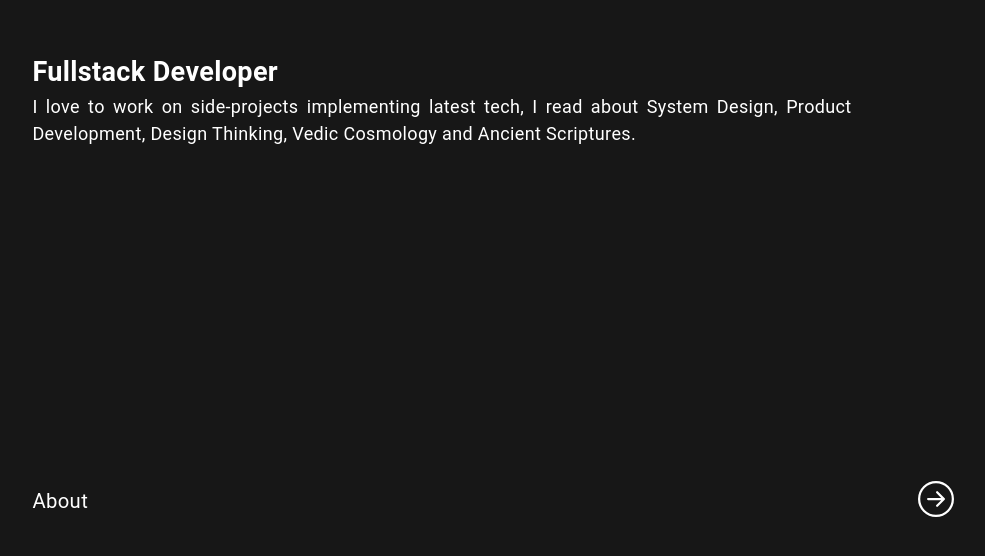
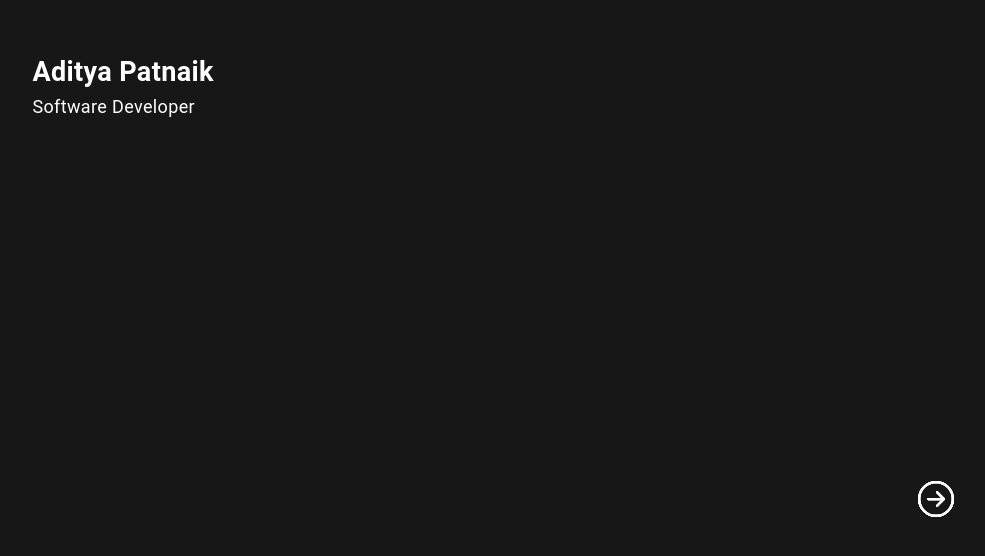
Before and after one commit to adityapatnaik/adityapatnaik_portfolio, a React (Create React App) app: page /about in a window 1280 px wide. Shown: the part 228-784 px from the top of the page, without its empty margins (198-1183 px from the left). Built offline with nearby package versions, Linux system fonts and the light colour scheme.

Commit message:
converted layout to horizontal

```diff
--- a/src/App.js
+++ b/src/App.js
@@ -9,7 +9,15 @@ import { Routes, Route } from "react-router-dom";
 export default function App() {
   return (
     <div className="App">
-      <Routes>
+      <Home />
+      <About />
+      <Work />
+      <Skills
+        title="Backend / Frontend"
+        byLine="Spring, Node, Express, Django, Flask | React, Angular X, Electron, Jetpack Compose, Flutter and React Native"
+        footer="Skills"
+      />
+      {/* <Routes>
         <Route path="/" element={<Home />} />
         <Route path="about" element={<About />} />
         <Route path="work" element={<Work />} />
@@ -31,7 +39,7 @@ export default function App() {
             </main>
           }
         />
-      </Routes>
+      </Routes> */}
     </div>
   );
 }
--- a/src/StyledComponents/Components.jsx
+++ b/src/StyledComponents/Components.jsx
@@ -4,6 +4,7 @@ export const Layout = styled.div`
   display: flex;
   position: relative;
   width: calc(100% - 20%);
+  min-height: 100%;
   margin-top: 35vh;
   flex-direction: column;
   align-items: flex-start;
--- a/src/components/About.jsx
+++ b/src/components/About.jsx
@@ -12,7 +12,7 @@ const About = () => {
             (el, ind) => el + (ind < Globals.hobbies.length - 1 ? ", " : "")
           )}
         </Tagline>
-        <Footer>{Globals.menu["about"]}</Footer>
+        {/* <Footer>{Globals.menu["about"]}</Footer> */}
       </Layout>
     </NextArrowHOC>
   );
--- a/src/components/Skills.jsx
+++ b/src/components/Skills.jsx
@@ -25,7 +25,7 @@ const Skills = ({ title, byLine, footer }) => {
             </Fragment>
           );
         })}
-        <Footer>{Globals.menu["skills"]}</Footer>
+        {/* <Footer>{Globals.menu["skills"]}</Footer> */}
       </Layout>
       <Filler />
     </NextArrowHOC>
--- a/src/components/Work.jsx
+++ b/src/components/Work.jsx
@@ -7,7 +7,7 @@ const Work = () => {
       <Layout>
         <Title>{Globals.position}</Title>
         <Tagline>{Globals.roleAtOrg}</Tagline>
-        <Footer>{Globals.menu["work"]}</Footer>
+        {/* <Footer>{Globals.menu["work"]}</Footer> */}
       </Layout>
     </NextArrowHOC>
   );
```
